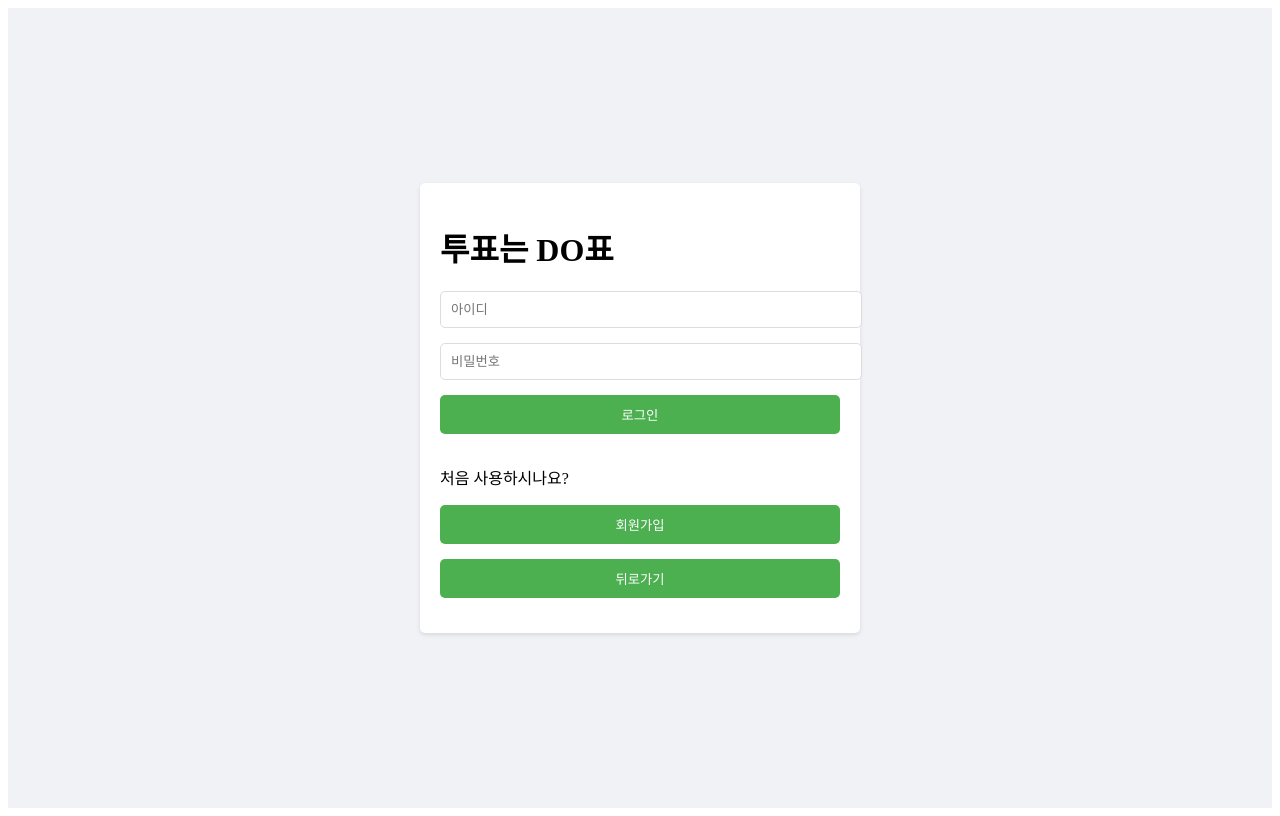
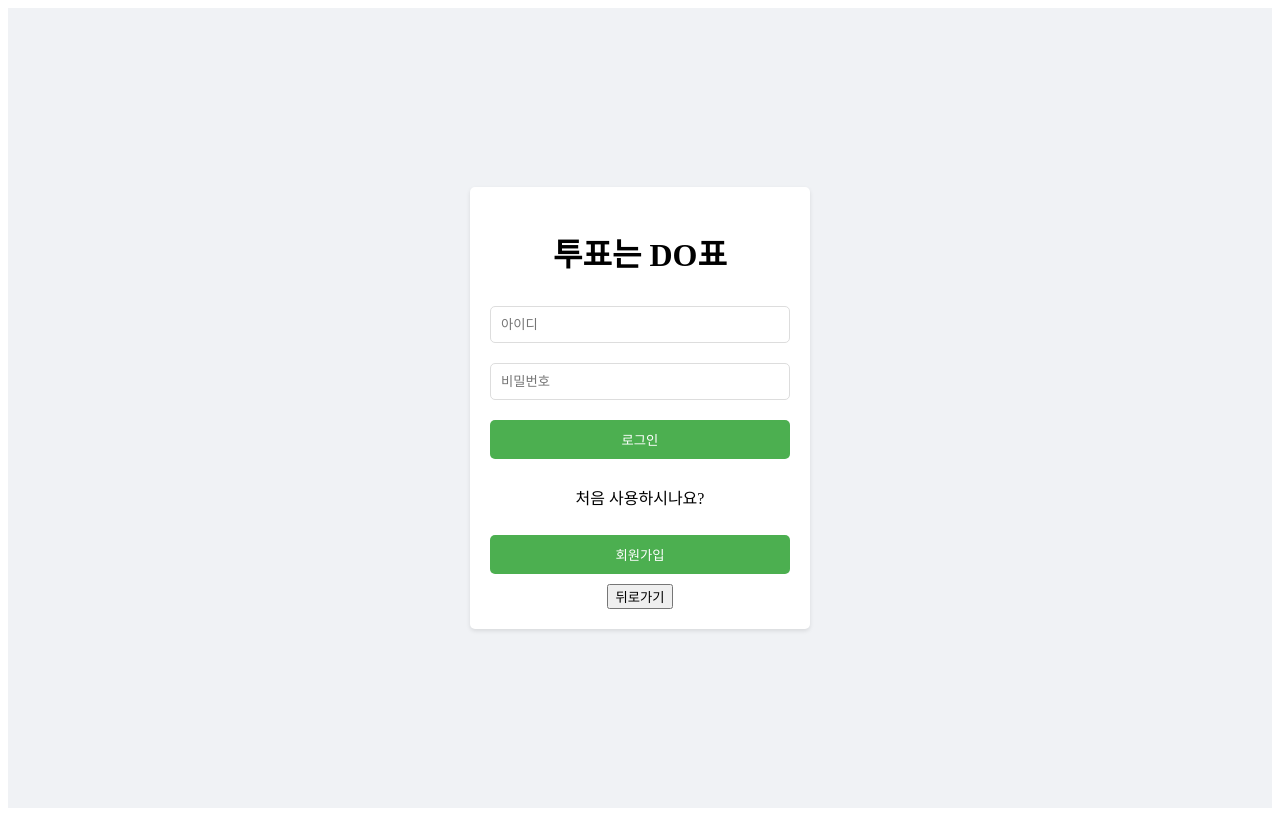
Before and after one commit to NangManBo/Capstone_React, a React (Create React App) app: page /login in a window 1280 px wide. Built offline with nearby package versions, Linux system fonts and the light colour scheme.

Commit message:
🐛 login 수정

```diff
--- a/src/Capstone_Web_Page/pages/LogIn_Page.web.js
+++ b/src/Capstone_Web_Page/pages/LogIn_Page.web.js
@@ -52,28 +52,39 @@ function LogInPage() {
       <div>
         <h1>투표는 DO표</h1>
         <input
+          className="email-input"
           type="email"
           placeholder="아이디"
           value={id}
           onChange={(e) => setId(e.target.value)}
         />
         <input
+          className="password-input"
           type="password"
           placeholder="비밀번호"
           value={password}
           onChange={(e) => setPassword(e.target.value)}
         />
-        <button onClick={handleLogin}>로그인</button>
+        <button
+          className="login-button"
+          onClick={handleLogin}
+        >
+          로그인
+        </button>
         <div>
           <p>처음 사용하시나요?</p>
         </div>
         <div>
           <button
+            className="signup-button"
             onClick={() => navigate('/phoneauthentication')}
           >
             회원가입
           </button>
-          <button onClick={() => navigate('/')}>
+          <button
+            clasName="back-button"
+            onClick={() => navigate('/')}
+          >
             뒤로가기
           </button>
         </div>
--- a/src/Capstone_Web_Page/styles/login_style.css
+++ b/src/Capstone_Web_Page/styles/login_style.css
@@ -1,6 +1,7 @@
-/* LogInPage.css */
+/* login_style.css */
 .Page {
   display: flex;
+  flex-direction: column;
   justify-content: center;
   align-items: center;
   height: 100vh;
@@ -8,36 +9,46 @@
 }
 
 .Page > div {
-  max-width: 400px;
+  max-width: 300px;
+  width: 100%; /* 화면 너비에 맞게 조정 */
   padding: 20px;
   box-shadow: 0 2px 4px rgba(0, 0, 0, 0.1);
   border-radius: 5px;
   background-color: white;
+  text-align: center;
 }
 
-input[type='email'],
-input[type='password'],
-button {
-  width: 100%;
+.email-input,
+.password-input,
+.login-button,
+.signup-button,
+.back-button {
+  width: 100%; /* 부모 컨테이너에 맞춰 너비 조정 */
   padding: 10px;
-  margin-bottom: 15px;
+  margin: 10px 0; /* 위아래 마진 설정 */
+  border: 1px solid #ddd;
   border-radius: 5px;
-  border: 1px solid #ddd;
+  box-sizing: border-box; /* 패딩과 보더를 너비에 포함 */
 }
 
-button {
+.login-button,
+.signup-button,
+.back-button {
   background-color: #4caf50; /* Green */
   color: white;
   border: none;
   cursor: pointer;
 }
 
-button:hover {
+.login-button:hover,
+.signup-button:hover,
+.back-button:hover {
   opacity: 0.8;
 }
 
 @media (max-width: 768px) {
   .Page > div {
-    width: 90%;
+    margin: 20px;
+    width: calc(100% - 40px); /* 화면 양쪽의 여백 고려 */
   }
 }
```
